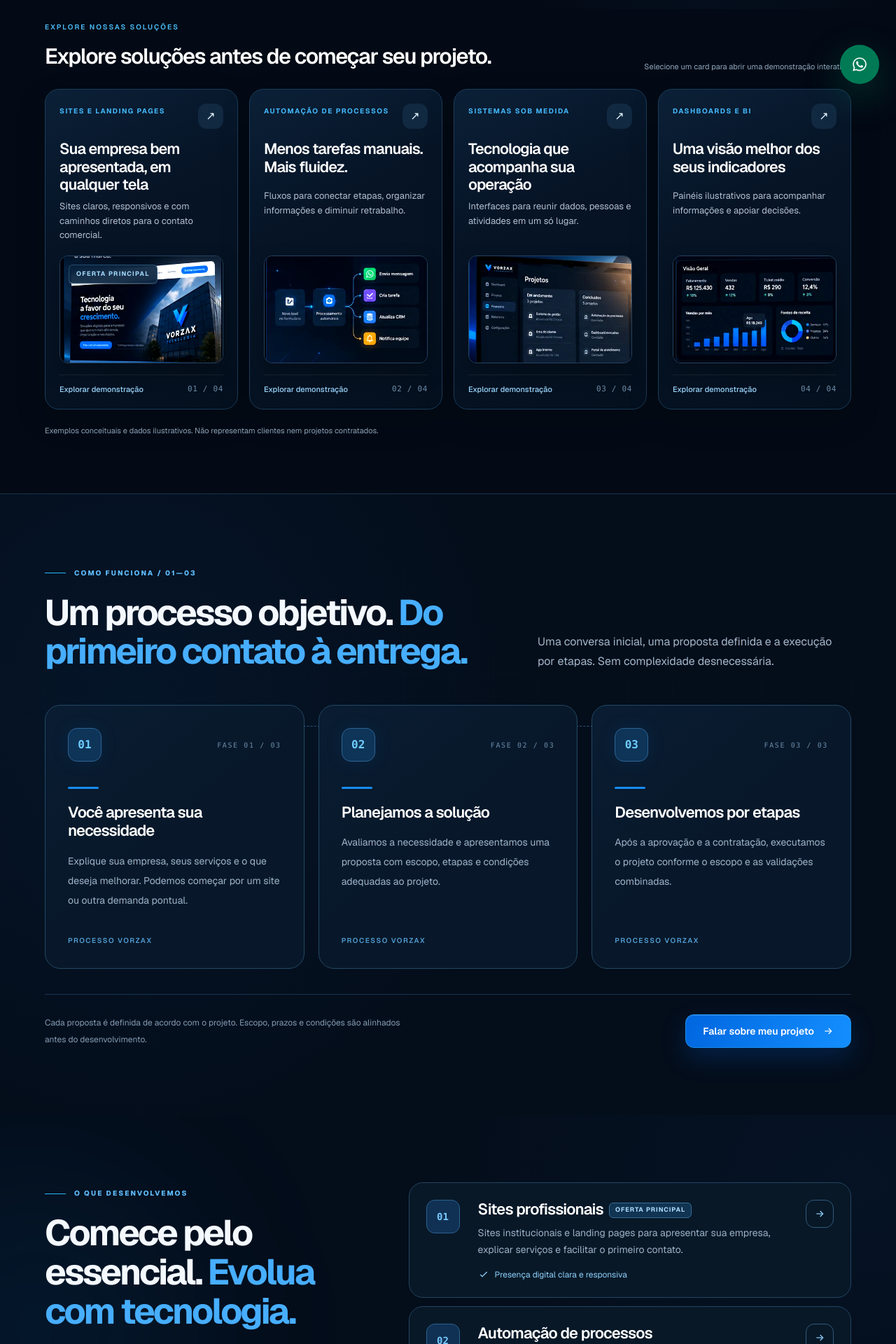
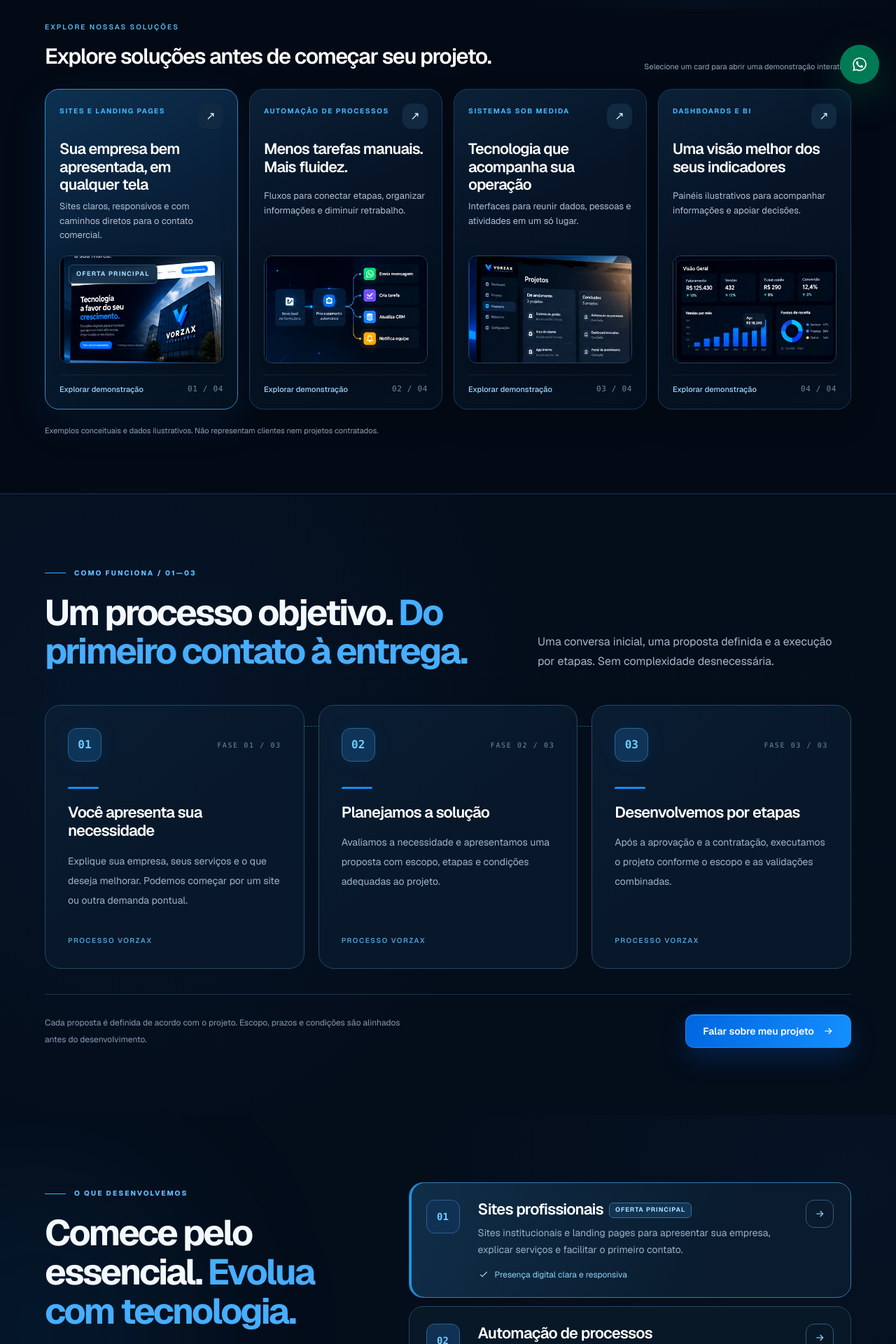
Before and after one commit to vorzax-tecnologia/vorzax-site, a Next.js app: page / in a window 1280 px wide. Shown: the part 660-2580 px from the top of the page at 70% size. Built offline with nearby package versions, Linux system fonts and the light colour scheme.

Commit message:
style(home): acabamento editorial, card principal e motion contido

```diff
--- a/src/app/globals.css
+++ b/src/app/globals.css
@@ -262,3 +262,57 @@ body {
 main.vx-institutional .text-slate-500 { color: #9aafc5; }
 main.vx-institutional .text-slate-600 { color: #98adc4; }
 main.vx-institutional .text-slate-400 { color: #a7b9cb; }
+
+
+/* VORZAX / Visual refinement — editorial hero, service hierarchy and purposeful motion */
+.vx-hero-highlight {
+  color: #74c5ff;
+  text-shadow: 0 0 42px rgba(32, 135, 235, .13);
+}
+.vx-hero-video-frame {
+  transition: border-color .45s ease, box-shadow .45s ease;
+}
+.vx-hero-video-frame:hover {
+  border-color: #397bad;
+  box-shadow: 0 26px 82px rgba(0,0,0,.48), 0 0 78px rgba(15,124,235,.15);
+}
+.vx-demo-featured {
+  border-color: #368bc2;
+  background: linear-gradient(152deg, #0d3150 0%, #09203a 39%, #04111f 100%);
+  box-shadow: 0 18px 58px rgba(0, 83, 156, .16);
+}
+.vx-demo-featured:hover {
+  border-color: #75c9ff;
+  box-shadow: 0 28px 72px rgba(4, 101, 192, .23);
+}
+.vx-solution-featured {
+  border-color: #327caf;
+  background: linear-gradient(115deg, #102e49, #091b2d 70%);
+  box-shadow: inset 3px 0 0 #1c96e4;
+}
+.vx-solution-featured:hover {
+  border-color: #5baadd;
+  background: linear-gradient(115deg, #123b60, #0b233b 70%);
+}
+@media (prefers-reduced-motion: no-preference) {
+  .vx-hero-copy { animation: vx-editorial-in .7s cubic-bezier(.2,.75,.25,1) both; }
+  .vx-hero-media { animation: vx-editorial-in .85s .12s cubic-bezier(.2,.75,.25,1) both; }
+  .vx-demo-featured::before {
+    content: "";
+    position: absolute;
+    inset: -1px auto auto 18px;
+    width: 96px;
+    height: 2px;
+    border-radius: 99px;
+    background: linear-gradient(90deg, #2c89e8, #76d9ff);
+    opacity: .85;
+  }
+  @keyframes vx-editorial-in {
+    from { opacity: .7; transform: translateY(13px); }
+    to { opacity: 1; transform: translateY(0); }
+  }
+}
+@media (prefers-reduced-motion: reduce) {
+  .vx-hero-copy, .vx-hero-media { animation: none !important; }
+  .vx-hero-video-frame { transition: none !important; }
+}
```
